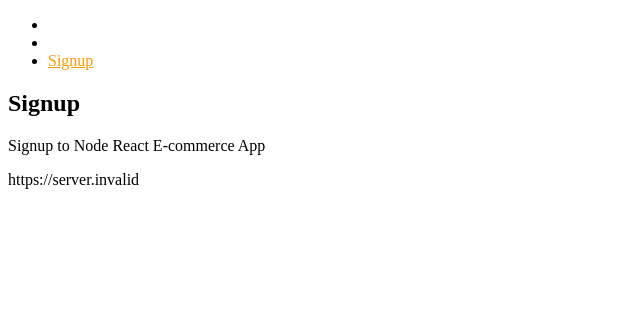
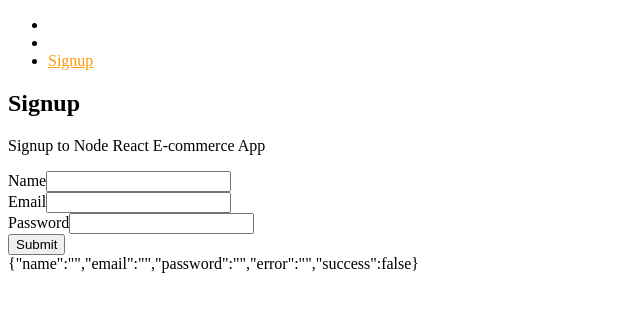
Before and after one commit to RaidenDilan/ecommerce-frontend, a React (Create React App) app: page /signup in a window 1280 px wide. Shown: the top 312 px of the page, without its empty margins (0-640 px from the left). Built offline with nearby package versions, Linux system fonts and the light colour scheme; no server answers.

Commit message:
Signup form - handle change

```diff
--- a/src/user/Signup.js
+++ b/src/user/Signup.js
@@ -1,13 +1,58 @@
-import React from 'react';
+import React, { useState } from 'react';
 import Layout from '../core/Layout';
 import { API } from '../config';
 
-const Signup = () => (
-  <Layout
-    title='Signup'
-    description='Signup to Node React E-commerce App'>
-    { API }
-  </Layout>
-);
+const Signup = () => {
+  const [values, setValues] = useState({
+    name: '',
+    email: '',
+    password: '',
+    error: '',
+    success: false
+  });
+
+  const handleChange = name => event => {
+    setValues({ ...values, error: false, [name]: event.target.value });
+  };
+
+  const signUpForm = () => (
+    <form>
+      <div className='form-group'>
+        <label className='text-muted'>Name</label>
+        <input
+          onChange={ handleChange('name') }
+          type='text'
+          className='form-control' />
+      </div>
+
+      <div className='form-group'>
+        <label className='text-muted'>Email</label>
+        <input
+          onChange={ handleChange('email') }
+          type='email'
+          className='form-control' />
+      </div>
+
+      <div className='form-group'>
+        <label className='text-muted'>Password</label>
+        <input
+          onChange={ handleChange('password') }
+          type='password'
+          className='form-control' />
+      </div>
+      <button className='btn btn-primary'>Submit</button>
+    </form>
+  );
+
+  return (
+    <Layout
+      title='Signup'
+      description='Signup to Node React E-commerce App'
+      className='container col-md-8 offset-md-2'>
+      { signUpForm() }
+      { JSON.stringify(values) }
+    </Layout>
+  );
+};
 
 export default Signup;
```
